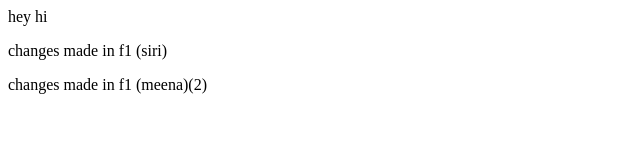
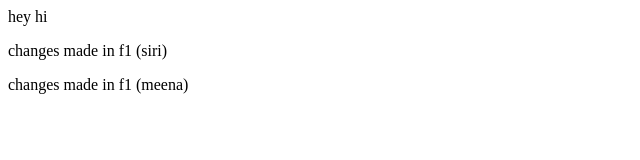
Before and after one commit to meenakshikatroth/sampleRepo, a plain HTML site: page index.html in a window 1280 px wide. Shown: the full height of the page, 0-640 px from the left. Drawn offline with Linux system fonts and the light colour scheme.

Commit message:
2 removed

```diff
--- a/index.html
+++ b/index.html
@@ -1,3 +1,3 @@
 <p>hey hi</p>
 <p>changes made in f1 (siri)</p>
-<p>changes made in f1 (meena)(2) </p>
+<p>changes made in f1 (meena) </p>
```
